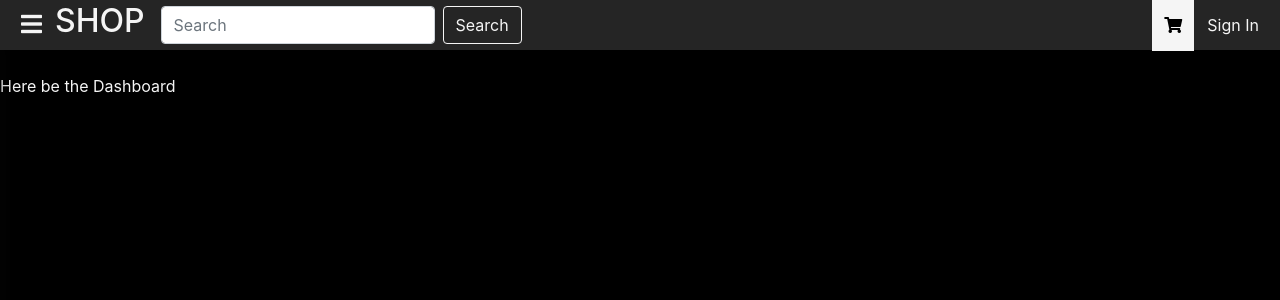
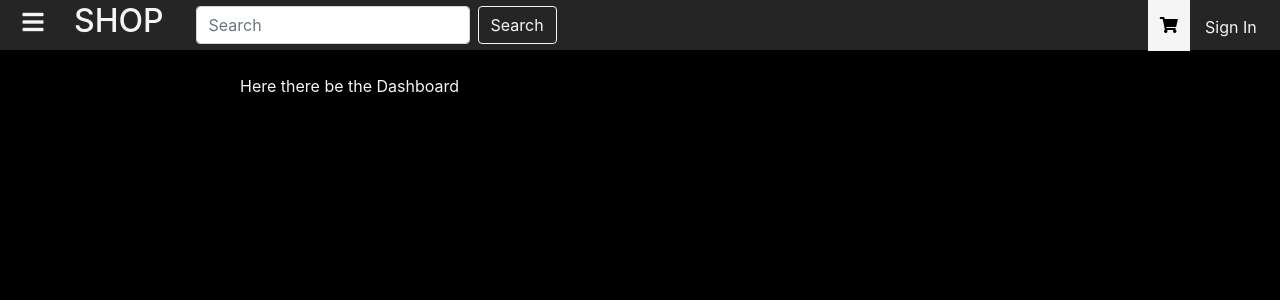
Before and after one commit to argha-dot/mini-project-one, a React (Create React App) app: page / in a window 1280 px wide. Shown: the top 300 px of the page. Built offline with nearby package versions, Linux system fonts and the light colour scheme.

Commit message:
product page init

```diff
--- a/public/index.html
+++ b/public/index.html
@@ -26,7 +26,7 @@
       work correctly both with client-side routing and a non-root public URL.
       Learn how to configure a non-root public URL by running `npm run build`.
     -->
-    <title>React App</title>
+    <title>Shop</title>
   </head>
   <body>
     <noscript>You need to enable JavaScript to run this app.</noscript>
--- /dev/null
+++ b/src/components/dashboard/dashboard.component.css
@@ -0,0 +1,3 @@
+.dashboard-main {
+    padding-left: 15rem;
+}
--- a/src/components/dashboard/dashboard.component.js
+++ b/src/components/dashboard/dashboard.component.js
@@ -1,10 +1,11 @@
 import React, { Component } from 'react';
+import "./dashboard.component.css"
 
 export default class Dashboard extends Component {
     render() {
         return (
-            <div className="main" style={{ color: "whitesmoke" }}>
-                Here be the Dashboard
+            <div className="dashboard-main" style={{ color: "whitesmoke" }}>
+                Here there be the Dashboard
             </div>
         )
     }
--- a/src/components/navbar/navbar.component.css
+++ b/src/components/navbar/navbar.component.css
@@ -10,6 +10,11 @@
     justify-content: space-between;
 }
 
+.nav-link {
+    text-decoration: none;
+    color: whitesmoke;
+}
+
 .my-btn {
     color: rgb(245, 245, 245);
     display: inline-block;
@@ -17,7 +22,7 @@
     vertical-align: middle;
     background-color: transparent;
     border: 1px solid transparent;
-    padding: 0.375rem 0.75rem;
+    padding: 0.375rem 0.75rem 0.1rem;
     font-size: 1rem;
     line-height: 1.5rem;
     border-radius: 0.25rem;
@@ -34,6 +39,31 @@
     transition: transform var(--transition-delay);
 }
 
+.my-bar {
+    margin-top: 10px;
+    color: rgb(245, 245, 245);
+    display: inline-block;
+    text-align: center;
+    vertical-align: middle;
+    background-color: transparent;
+    border: none;
+    height: 50px;
+    width: 50px;
+    padding: 0.5rem;
+    font-size: 1rem;
+    line-height: 1.5rem;
+    transform: rotateZ(0deg);
+    transition: color .15s ease-in-out,background-color .15s ease-in-out,border-color .15s ease-in-out,box-shadow .15s ease-in-out, transform var(--transition-delay) ease-in-out;
+}
+
+.my-bar:hover {
+    color: #9e9e9e7c;
+}
+
+.my-bar.open {
+    transform: rotateZ(90deg);
+    transition: transform var(--transition-delay);
+}
 
 .fa-shopping-cart {
     color: black;
@@ -46,14 +76,12 @@
 }
 
 .sidebar {
-    padding-top: 50px;
     position: fixed;
-    transform: translateX(-15rem);
+    transform: translateX(-13rem);
     transition: transform var(--transition-delay) ease-in-out;
-    width: 15rem;
+    width: 13rem;
     height: 100vh;
     background-color: rgb(235, 235, 235);
-    box-shadow: 3px 0px 10px 5px rgba(15, 15, 15, 0.2);
 }
 
 .sidebar.open {
@@ -68,10 +96,15 @@
     display: flex;
     flex-direction: column;
     align-items: center;
+    justify-content: flex-start;
 }
 
 .side-item {
     width: 100%;
+    display: flex;
+    align-items: center;
+    justify-content: center;
+    height: 5rem;
 }
 
 .side-item:hover {
@@ -87,14 +120,21 @@ a i.fas {
     color: #252525;
 }
 
+a {
+    text-decoration: none;
+}
+
 .link-text {
     color: #000;
 }
 
-.side-link {
+/* .side-link {
+
+} */
+
+.right-side {
     display: flex;
-    align-items: center;
-    justify-content: center;
-    height: 5rem;
-    text-decoration: none;
+    text-align: center;
+    justify-content: space-evenly;
+    width: 10%;
 }
--- a/src/components/navbar/navbar.component.js
+++ b/src/components/navbar/navbar.component.js
@@ -1,5 +1,6 @@
 import React, { Component } from "react";
 import { Button, Navbar, Form, FormControl } from "react-bootstrap"
+import { Link } from 'react-router-dom';
 import "./navbar.component.css"
 
 export default class NavBar extends Component {
@@ -14,10 +15,10 @@ export default class NavBar extends Component {
   sideOpen = () => {
     if (this.state.sidebarToggle) {
       document.querySelector(".sidebar").classList.add("open");
-      document.querySelector(".my-btn").classList.add("open");
+      document.querySelector(".my-bar").classList.add("open");
     } else {
       document.querySelector(".sidebar").classList.remove("open");
-      document.querySelector(".my-btn").classList.remove("open");
+      document.querySelector(".my-bar").classList.remove("open");
     }
     this.setState({
       sidebarToggle: !this.state.sidebarToggle,
@@ -40,13 +41,13 @@ export default class NavBar extends Component {
 
           <div className="left-side">
             <button
-              className="my-btn" onClick={this.sideOpen}>
+              className="my-bar" onClick={this.sideOpen}>
               <i className="fas fa-bars" style={{ "font-size": "1.5rem" }}></i>
             </button>
 
             <Navbar.Brand>
               <h2 style={{ color: "whitesmoke" }}>
-                SHOP
+                <Link to="/" className="nav-link">SHOP</Link>
               </h2>
             </Navbar.Brand>
 
@@ -65,61 +66,46 @@ export default class NavBar extends Component {
 
         <nav className="sidebar">
           <ul className="sidebar-nav">
-            <li className="side-item">
-              <a href="#" className="side-link">
+            <Link to="/" className="side-item">
               <i class="fas fa-home"></i>
               <span className="link-text">Home</span>
-              </a>
-            </li>
+            </Link>
 
-            <li className="side-item">
-              <a href="#" className="side-link">
+            <Link to="/" className="side-item">
               <i className="fas fa-mobile"></i>
               <span className="link-text">Mobile</span>
-              </a>
-            </li>
+            </Link>
 
-            <li className="side-item">
-              <a href="#" className="side-link">
+            <Link to="/" className="side-item">
               <i className="fas fa-headphones"></i>
               <span className="link-text">Headphones</span>
-              </a>
-            </li>
+            </Link>
 
-            <li className="side-item">
-              <a href="#" className="side-link">
+            <Link to="/" className="side-item">
               <i className="fas fa-laptop"></i>
               <span className="link-text">Laptops</span>
-              </a>
-            </li>
+            </Link>
 
-            <li className="side-item">
-              <a href="#" className="side-link">
+            <Link to="/" className="side-item">
               <i className="fas fa-keyboard"></i>
               <span className="link-text">Keyboards</span>
-              </a>
-            </li>
+            </Link>
 
-            <li className="side-item">
-              <a href="#" className="side-link">
-                <i className="fas fa-coffee"></i>
-                <span className="link-text">Coffee</span>
-              </a>
-            </li>
+            <Link to="/product" className="side-item">
+              <i class="fas fa-gamepad"></i>
+              <span className="link-text">For Gamers</span>
+            </Link>
 
-            <li className="side-item">
-              <a href="#" className="side-link">
+            <a href="https://blacklivesmatter.com/" className="side-item">
               <i class="fas fa-helicopter"></i>
               <span className="link-text">Kobe</span>
             </a>
-            </li>
 
-            <li className="side-item">
-              <a href="#" className="side-link">
+            <Link to="/" className="side-item">
               <i className="fas fa-cogs"></i>
               <span className="link-text">Settings</span>
-              </a>
-            </li>
+            </Link>
+
           </ul>
 
         </nav>
--- a/src/index.css
+++ b/src/index.css
@@ -18,3 +18,7 @@ body {
   margin: 0px;
   padding: 0px;
 }
+
+a {
+  text-decoration: none !important;
+}
```
Also changed, not shown: src/App.css (line endings or trailing spaces). Lines whose indentation alone changed are shown as unchanged.
